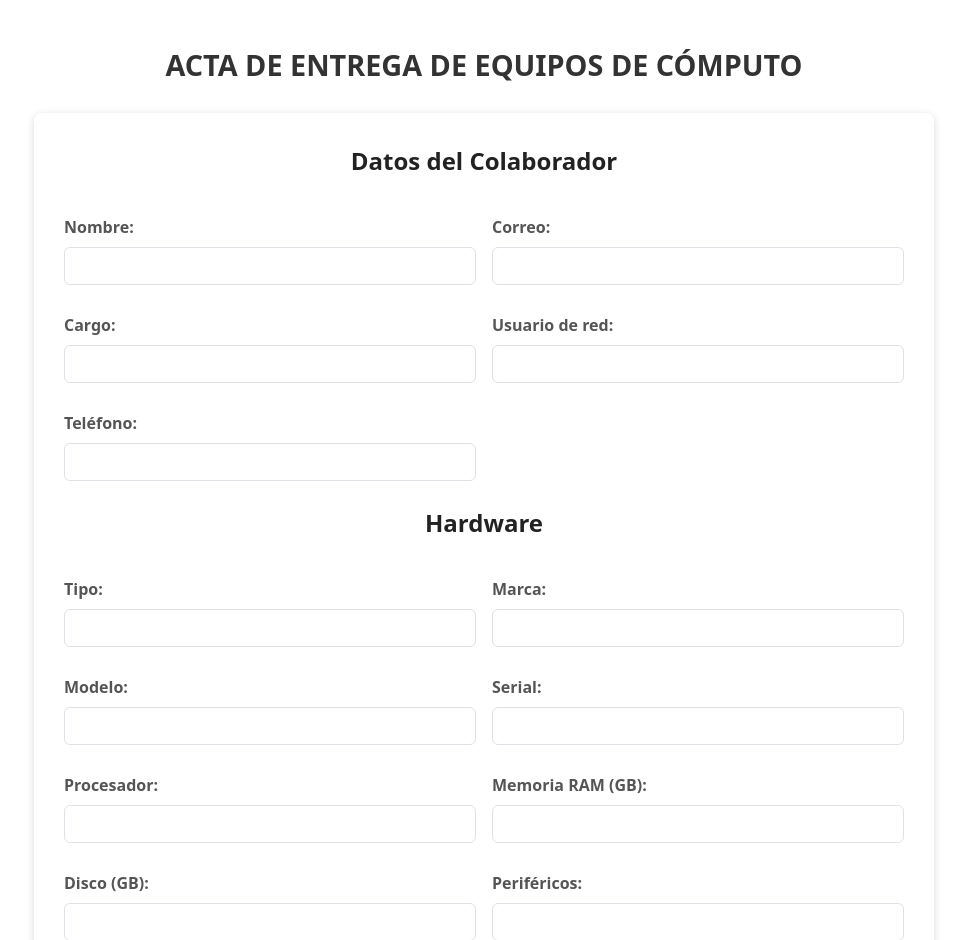
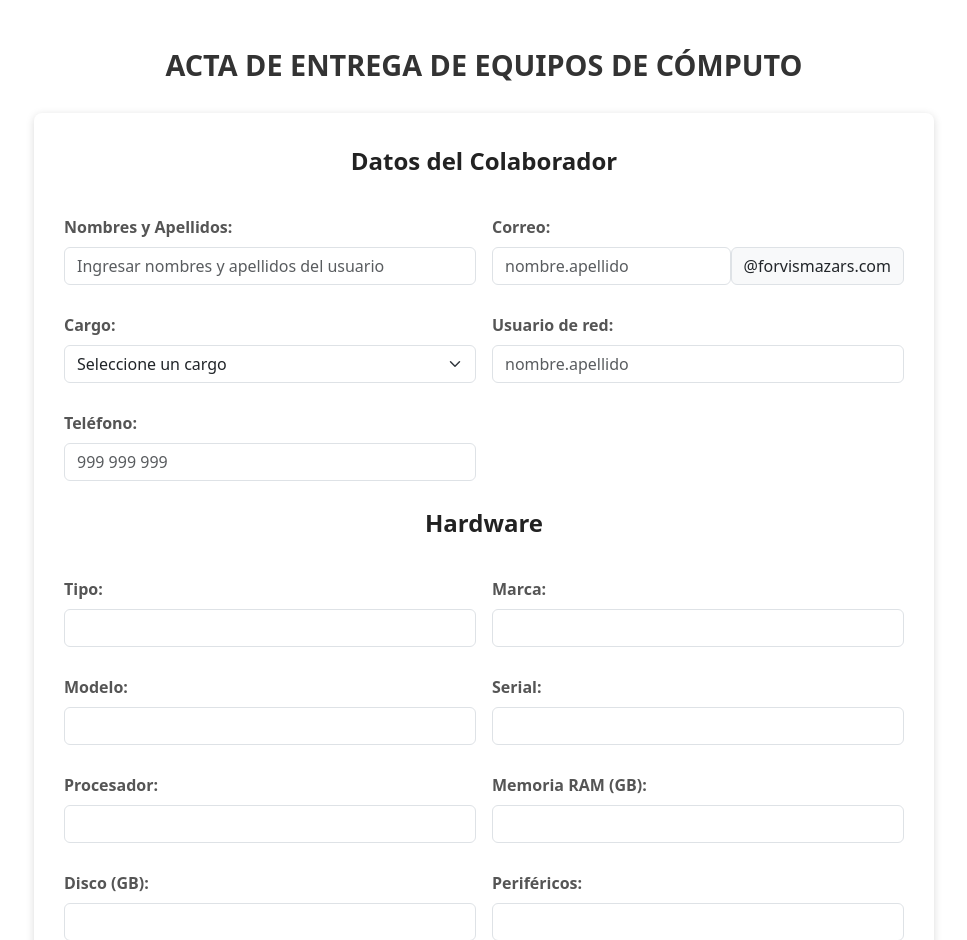
Before and after one commit to EduardoMonzon16/Acta-de-Entrega-de-Equipos, a Flask app: page / in a window 1280 px wide. Shown: the top 940 px of the page, without its empty margins (156-1123 px from the left). Run offline with Flask 3, Linux system fonts and the light colour scheme; the visitor is signed in with stand-in values (Sample User, id 1).

Commit message:
Autoagregado

```diff
--- a/app.py
+++ b/app.py
@@ -63,7 +63,8 @@ def formulario():
     if request.method == 'POST':
         # Datos personales
         nombre = request.form['nombre']
-        correo = request.form['correo']
+        correo_usuario = request.form['correo'].strip()
+        correo = f"{correo_usuario}@forvismazars.com"
         cargo = request.form['cargo']
         usuario = request.form['usuario']
         telefono = request.form['telefono']
--- a/templates/formulario.html
+++ b/templates/formulario.html
@@ -16,24 +16,35 @@
             <legend class="fw-bold text-center">Datos del Colaborador</legend>
             <div class="row g-3">
                 <div class="col-md-6">
-                    <label for="nombre" class="form-label">Nombre:</label>
-                    <input type="text" id="nombre" name="nombre" class="form-control" required>
+                    <label for="nombre" class="form-label">Nombres y Apellidos:</label>
+                    <input type="text" id="nombre" name="nombre" placeholder="Ingresar nombres y apellidos del usuario" class="form-control" required>
                 </div>
                 <div class="col-md-6">
                     <label for="correo" class="form-label">Correo:</label>
-                    <input type="email" id="correo" name="correo" class="form-control" required>
+                    <div class="d-flex">
+                        <input type="text" id="correo" name="correo" placeholder="nombre.apellido" class="form-control" required style="flex: 1;">
+                        <span class="input-group-text">@forvismazars.com</span>
+                    </div>
                 </div>
                 <div class="col-md-6">
                     <label for="cargo" class="form-label">Cargo:</label>
-                    <input type="text" id="cargo" name="cargo" class="form-control" required>
+                    <select id="cargo" name="cargo" class="form-select" required>
+                        <option value="">Seleccione un cargo</option>
+                        <option value="Practicante">Practicante</option>
+                        <option value="Asistente">Asistente</option>
+                        <option value="Senior">Senior</option>
+                        <option value="Supervisor">Supervisor</option>
+                        <option value="Gerente">Gerente</option>
+                        <option value="Socio">Socio</option>
+                    </select>
                 </div>
                 <div class="col-md-6">
                     <label for="usuario" class="form-label">Usuario de red:</label>
-                    <input type="text" id="usuario" name="usuario" class="form-control" required>
+                    <input type="text" id="usuario" name="usuario" placeholder="nombre.apellido" class="form-control" required readonly>
                 </div>
                 <div class="col-md-6">
                     <label for="telefono" class="form-label">Teléfono:</label>
-                    <input type="text" id="telefono" name="telefono" class="form-control" required>
+                    <input type="text" id="telefono" name="telefono" class="form-control" required placeholder="999 999 999" pattern="\d{3} \d{3} \d{3}">
                 </div>
             </div>
         </fieldset>
@@ -82,7 +93,7 @@
             <div class="row g-3">
                 <div class="col-md-6">
                     <label for="nombre_recibe" class="form-label">Nombre quien recibe:</label>
-                    <input type="text" id="nombre_recibe" name="nombre_recibe" class="form-control" required>
+                    <input type="text" id="nombre_recibe" name="nombre_recibe" class="form-control" required readonly>
                 </div>
                 <div class="col-md-6">
                     <label for="fecha_recibe" class="form-label">Fecha de recepción:</label>
@@ -278,9 +289,10 @@
             </table>
         </fieldset>
 
-
         <button type="submit" class="btn btn-primary w-100" style="height: 50px;">Generar Acta</button>
-        <a href="{{ url_for('logout') }}" class="btn btn-danger">Cerrar sesión</a>
+        <div class="d-flex justify-content-end mt-2">
+            <a href="{{ url_for('logout') }}" class="btn btn-danger">Cerrar sesión</a>
+        </div>
     </form>
 
 <script src="https://cdn.jsdelivr.net/npm/bootstrap@5.3.3/dist/js/bootstrap.bundle.min.js"></script>
@@ -327,6 +339,43 @@
         const row = button.closest("tr");
         row.remove();
     }
+
+    document.addEventListener("DOMContentLoaded", function () {
+        const correoInput = document.getElementById("correo");
+        const usuarioInput = document.getElementById("usuario");
+
+        correoInput.addEventListener("input", function () {
+            usuarioInput.value = correoInput.value.trim();
+        });
+    });
+
+    document.addEventListener("DOMContentLoaded", function () {
+        const telefonoInput = document.getElementById("telefono");
+
+        telefonoInput.addEventListener("input", function () {
+            let value = this.value.replace(/\D/g, ''); // Eliminar todo lo que no sea número
+
+            if (value.length > 9) {
+                value = value.substring(0, 9); // Limitar a 9 dígitos
+            }
+
+            // Formato: 999 999 999
+            let formatted = value.replace(/(\d{3})(\d{3})(\d{0,3})/, function (_, p1, p2, p3) {
+                return [p1, p2, p3].filter(Boolean).join(' ');
+            });
+
+            this.value = formatted;
+        });
+    });
+
+    document.addEventListener("DOMContentLoaded", function () {
+        const nombreInput = document.getElementById("nombre");
+        const nombreRecibeInput = document.getElementById("nombre_recibe");
+
+        nombreInput.addEventListener("input", function () {
+            nombreRecibeInput.value = nombreInput.value.trim();
+        });
+    });
 </script>
 
 </body>
```
